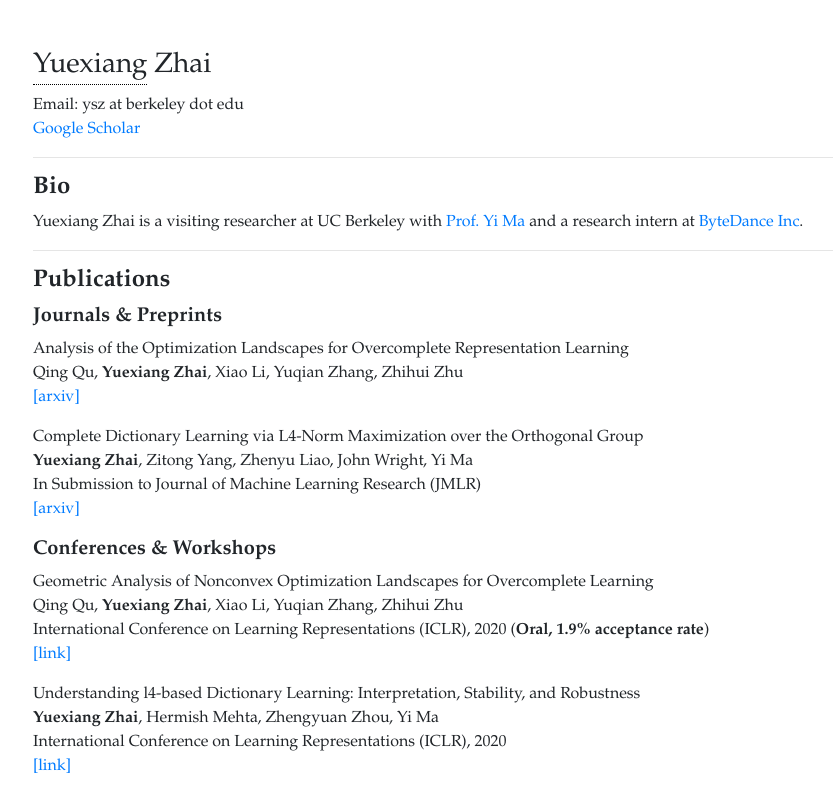
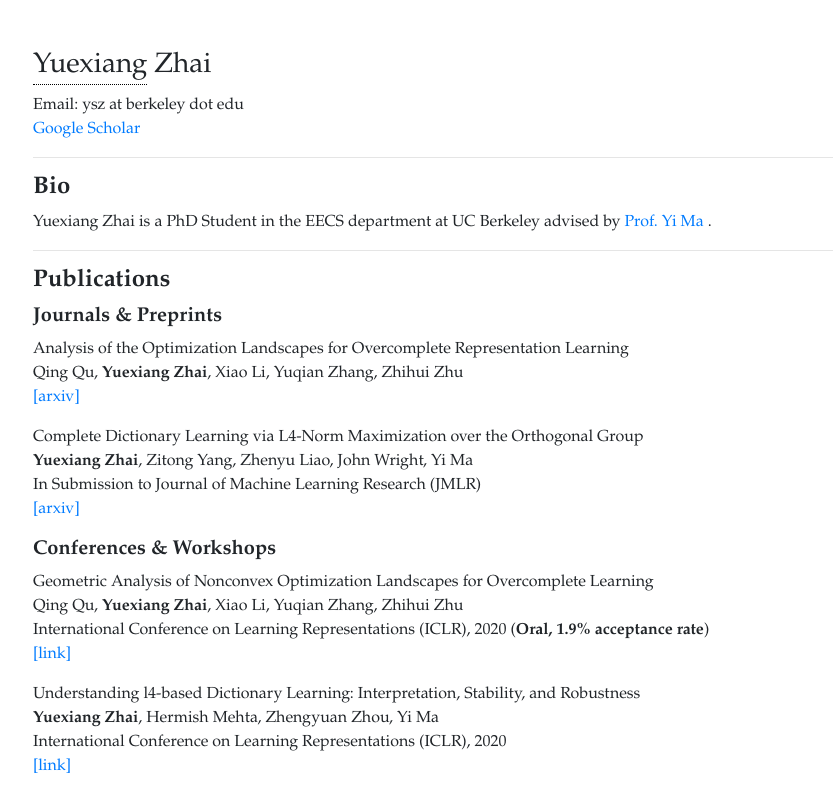
Before and after one commit to YX-S-Z/yx-s-z.github.io, a plain HTML site: page index.html in a window 1280 px wide. Shown: the top 791 px of the page, without its empty margins (207-1041 px from the left). Drawn offline with nearby package versions, Linux system fonts and the light colour scheme.

Commit message:
Update index.html

```diff
--- a/index.html
+++ b/index.html
@@ -87,8 +87,8 @@
     <a href="https://scholar.google.com/citations?user=78WTKm4AAAAJ&hl=en" target="_blank"> Google Scholar </a>
     <hr>
     <h4> <b> Bio </b> <font size="3"></font></h4>
-    <p>  Yuexiang Zhai is a visiting researcher at UC Berkeley with <a href="https://people.eecs.berkeley.edu/~yima/"> Prof. Yi Ma </a> and a research intern at <a href="https://ailab.bytedance.com/"> ByteDance Inc</a>.</p>
-    <!-- publications come here -->
+    <p>  Yuexiang Zhai is a PhD Student in the EECS department at UC Berkeley advised by <a href="https://people.eecs.berkeley.edu/~yima/"> Prof. Yi Ma </a>.
+	    <!-- publications come here -->
 
     <hr>
     <h4><b> Publications </b> <font size="3"></font></h4>
```
